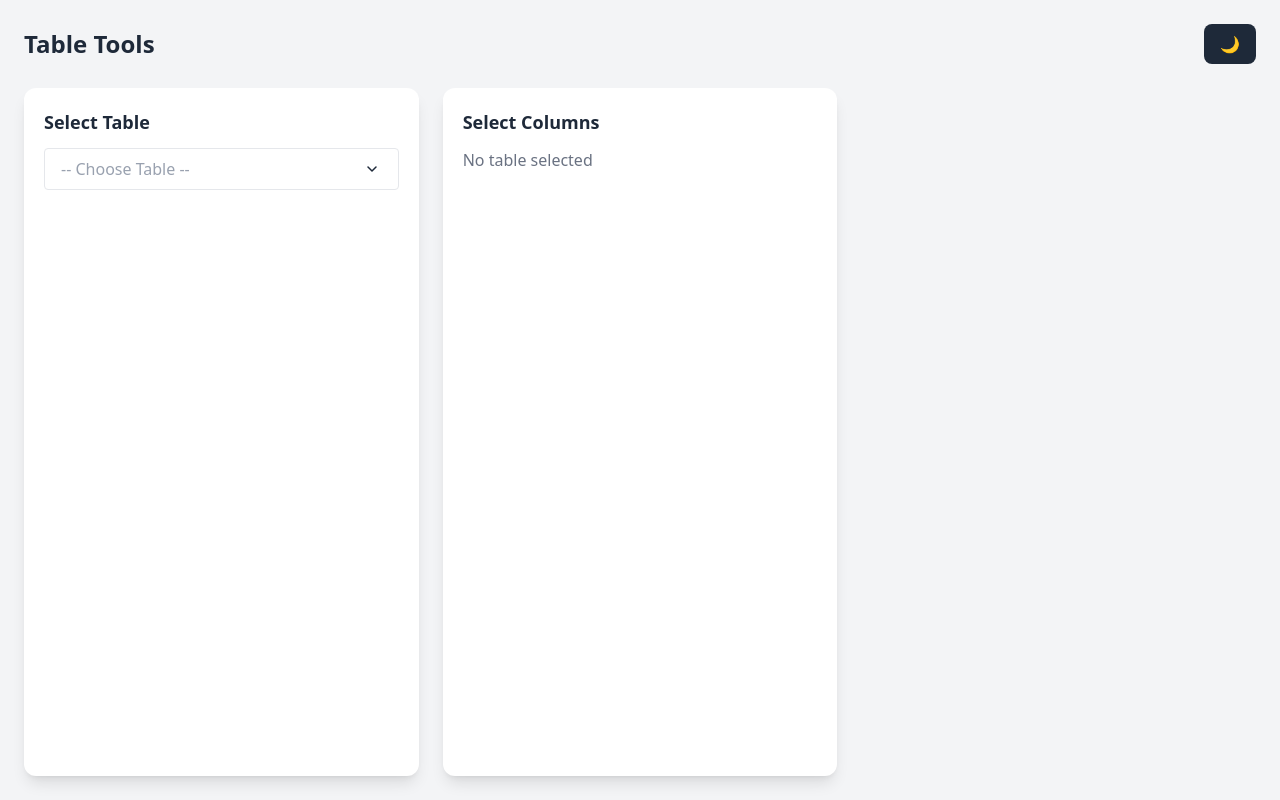
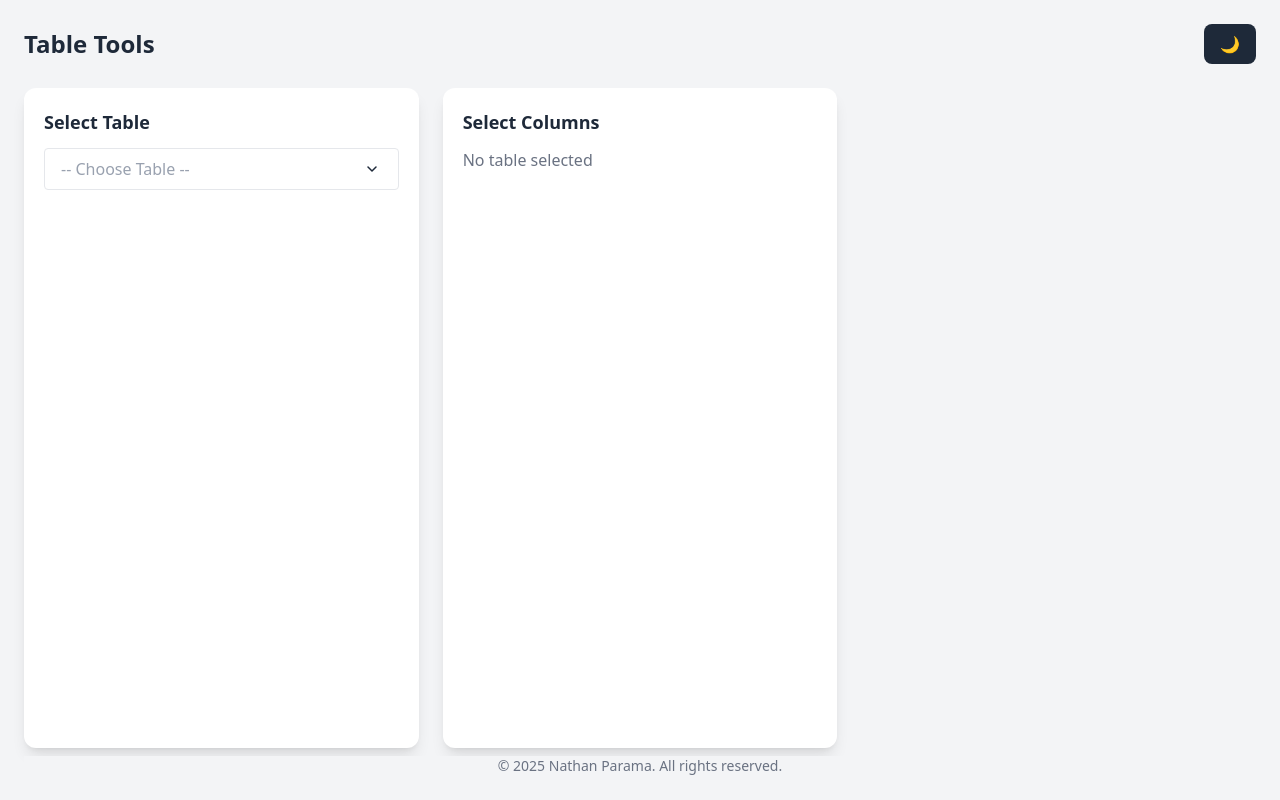
Before and after one commit to donaptello/my-de-tools, a React (Vite) app: page / in a window 1280 px wide. Built offline with nearby package versions, Linux system fonts and the light colour scheme.

Commit message:
✅ add copyright name and change title

```diff
--- a/index.html
+++ b/index.html
@@ -4,7 +4,7 @@
     <meta charset="UTF-8" />
     <link rel="icon" type="image/svg+xml" href="/vite.svg" />
     <meta name="viewport" content="width=device-width, initial-scale=1.0" />
-    <title>Vite + React + TS=</title>
+    <title>My Tools Data Engineer</title>
   </head>
   <body>
     <div id="root"></div>
--- /dev/null
+++ b/src/components/main/Footers.tsx
@@ -0,0 +1,15 @@
+interface Props {
+    darkMode: boolean;
+}
+
+export default function Footer({darkMode}: Props) {
+  const currentYear = new Date().getFullYear();
+
+  return (
+    <footer className={`mt-2 ${darkMode ? 'bg-gray-900 text-white' : 'bg-gray-100 text-gray-300'}`}>
+      <div className="text-center text-sm text-gray-500">
+        &copy; {currentYear} <a href="https://github.com/donaptello">Nathan Parama</a>. All rights reserved.
+      </div>
+    </footer>
+  );
+}
--- a/src/pages/tools-tables/ToolsTables.tsx
+++ b/src/pages/tools-tables/ToolsTables.tsx
@@ -2,6 +2,7 @@ import { useState } from "react";
 import TableSelector from "../../components/tables/TableSelector";
 import { tables } from "../../services/tablesService";
 import ColumnSelector from "../../components/tables/ColumnSelector";
+import Footer from "../../components/main/footers";
 
 export default function ToolsTables() {
   const [selectedTable, setSelectedTable] = useState<string>("");
@@ -41,6 +42,7 @@ export default function ToolsTables() {
                 darkMode={darkMode}
             />
             </div>
+            <Footer darkMode={darkMode} />
         </div>
     </div>
   );
```
